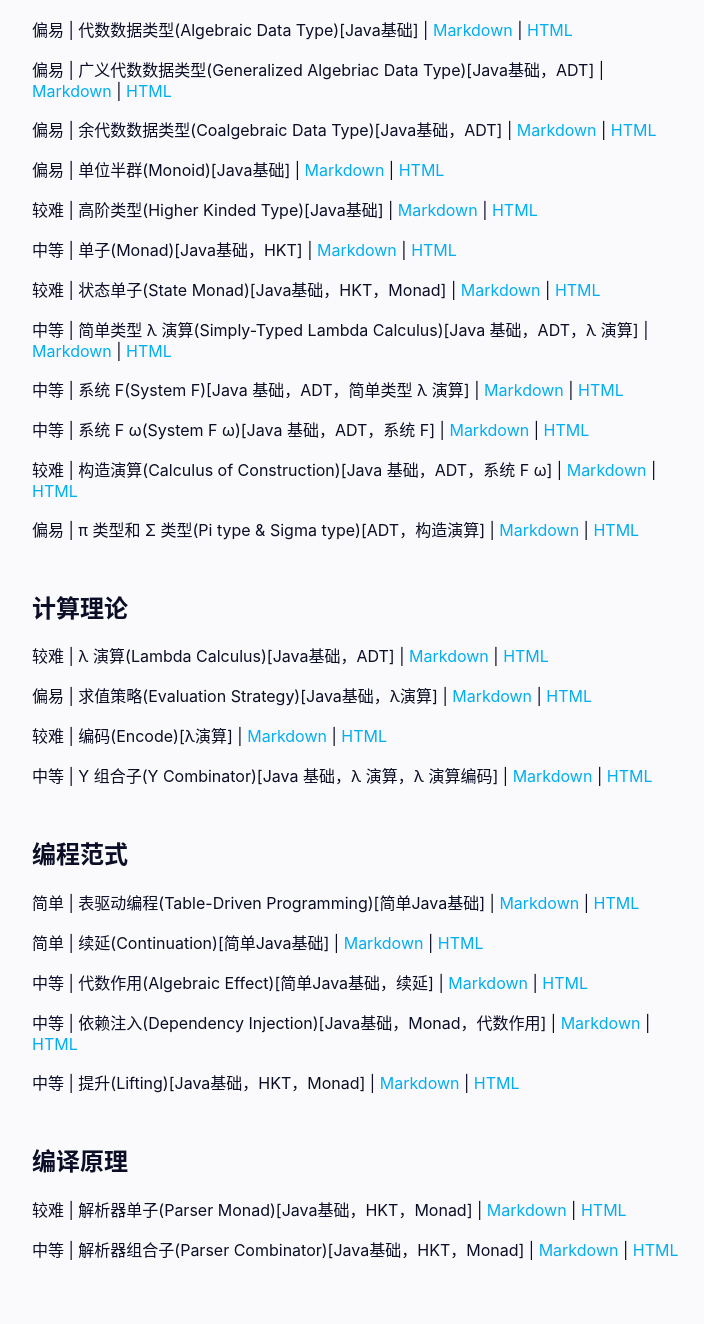
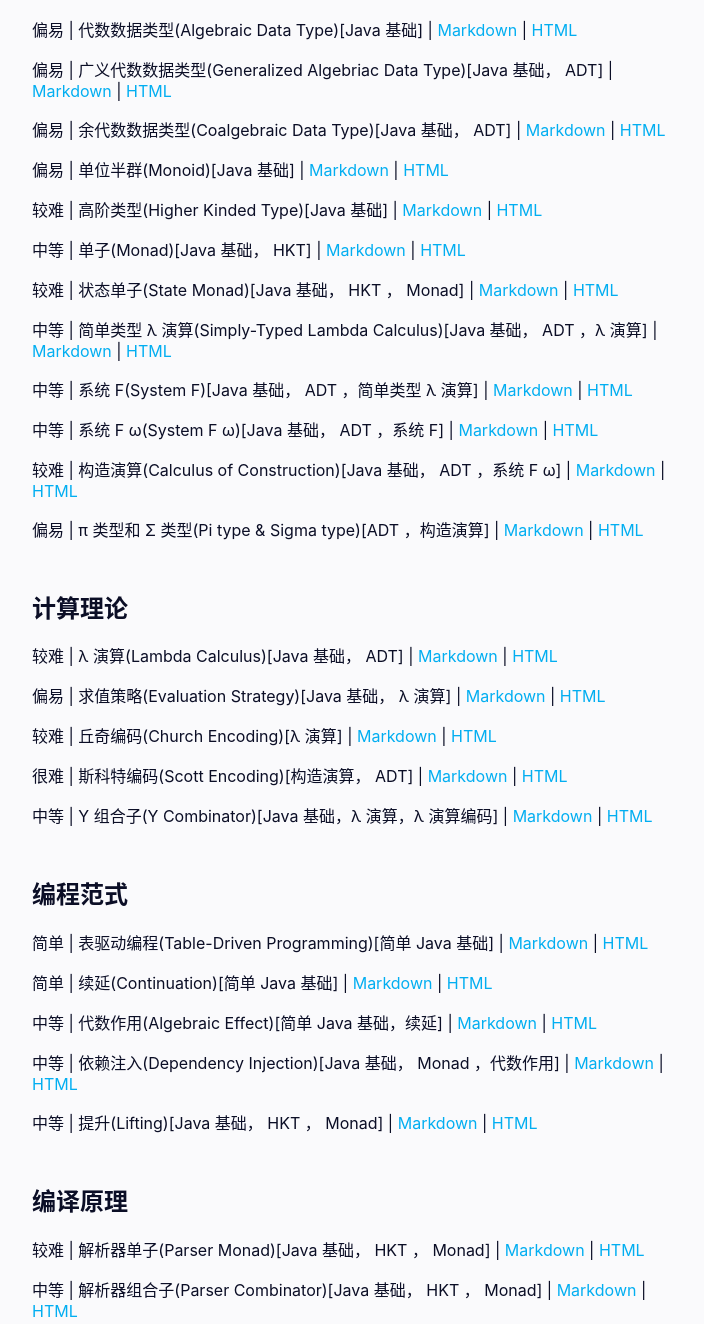
Before and after one commit to niltok/magic-in-ten-mins, a plain HTML site: page index.html in a window 1280 px wide. Shown: the part 564-1888 px from the top of the page, without its empty margins (283-987 px from the left). Drawn offline with Linux system fonts and the light colour scheme.

Commit message:
fix(Lambda) typo

```diff
--- a/index.html
+++ b/index.html
@@ -31,81 +31,84 @@ a { color: #02AEF1; text-decoration: none; }
 <p>抽象与组合</p>
 <p>希望能在十分钟内教会你一样魔法</p>
 <p>QQ群：1070975853 |
-<a href="https://t.me/joinchat/Gla40h2ZvlSrqImOMaMUEA">Telegram Group</a></p>
+<a href="https://t.me/joinchat/HZm-VAAFTrIxoxQQ">Telegram Group</a></p>
 <blockquote>
 <p>目录中方括号里的是前置技能。</p>
 </blockquote>
 <h2 id="类型系统">类型系统</h2>
-<p>偏易 | 代数数据类型(Algebraic Data Type)[Java基础] |
+<p>偏易 | 代数数据类型(Algebraic Data Type)[Java 基础] |
 <a href="doc/ADT.md">Markdown</a> |
 <a href="https://goldimax.github.io/magic-in-ten-mins/html/ADT.html">HTML</a></p>
-<p>偏易 | 广义代数数据类型(Generalized Algebriac Data Type)[Java基础，ADT] |
+<p>偏易 | 广义代数数据类型(Generalized Algebriac Data Type)[Java 基础， ADT] |
 <a href="doc/GADT.md">Markdown</a> |
 <a href="https://goldimax.github.io/magic-in-ten-mins/html/GADT.html">HTML</a></p>
-<p>偏易 | 余代数数据类型(Coalgebraic Data Type)[Java基础，ADT] |
+<p>偏易 | 余代数数据类型(Coalgebraic Data Type)[Java 基础， ADT] |
 <a href="doc/CoData.md">Markdown</a> |
 <a href="https://goldimax.github.io/magic-in-ten-mins/html/CoData.html">HTML</a></p>
-<p>偏易 | 单位半群(Monoid)[Java基础] |
+<p>偏易 | 单位半群(Monoid)[Java 基础] |
 <a href="doc/Monoid.md">Markdown</a> |
 <a href="https://goldimax.github.io/magic-in-ten-mins/html/Monoid.html">HTML</a></p>
-<p>较难 | 高阶类型(Higher Kinded Type)[Java基础] |
+<p>较难 | 高阶类型(Higher Kinded Type)[Java 基础] |
 <a href="doc/HKT.md">Markdown</a> |
 <a href="https://goldimax.github.io/magic-in-ten-mins/html/HKT.html">HTML</a></p>
-<p>中等 | 单子(Monad)[Java基础，HKT] |
+<p>中等 | 单子(Monad)[Java 基础， HKT] |
 <a href="doc/Monad.md">Markdown</a> |
 <a href="https://goldimax.github.io/magic-in-ten-mins/html/Monad.html">HTML</a></p>
-<p>较难 | 状态单子(State Monad)[Java基础，HKT，Monad] |
+<p>较难 | 状态单子(State Monad)[Java 基础， HKT ， Monad] |
 <a href="doc/StateMonad.md">Markdown</a> |
 <a href="https://goldimax.github.io/magic-in-ten-mins/html/StateMonad.html">HTML</a></p>
-<p>中等 | 简单类型 λ 演算(Simply-Typed Lambda Calculus)[Java 基础，ADT，λ 演算] |
+<p>中等 | 简单类型 λ 演算(Simply-Typed Lambda Calculus)[Java 基础， ADT ，λ 演算] |
 <a href="doc/STLC.md">Markdown</a> |
 <a href="https://goldimax.github.io/magic-in-ten-mins/html/STLC.html">HTML</a></p>
-<p>中等 | 系统 F(System F)[Java 基础，ADT，简单类型 λ 演算] |
+<p>中等 | 系统 F(System F)[Java 基础， ADT ，简单类型 λ 演算] |
 <a href="doc/SystemF.md">Markdown</a> |
 <a href="https://goldimax.github.io/magic-in-ten-mins/html/SystemF.html">HTML</a></p>
-<p>中等 | 系统 F ω(System F ω)[Java 基础，ADT，系统 F] |
+<p>中等 | 系统 F ω(System F ω)[Java 基础， ADT ，系统 F] |
 <a href="doc/SysFO.md">Markdown</a> |
 <a href="https://goldimax.github.io/magic-in-ten-mins/html/SysFO.html">HTML</a></p>
-<p>较难 | 构造演算(Calculus of Construction)[Java 基础，ADT，系统 F ω] |
+<p>较难 | 构造演算(Calculus of Construction)[Java 基础， ADT ，系统 F ω] |
 <a href="doc/CoC.md">Markdown</a> |
 <a href="https://goldimax.github.io/magic-in-ten-mins/html/CoC.html">HTML</a></p>
-<p>偏易 | π 类型和 Σ 类型(Pi type &amp; Sigma type)[ADT，构造演算] |
+<p>偏易 | π 类型和 Σ 类型(Pi type &amp; Sigma type)[ADT ，构造演算] |
 <a href="doc/PiSigma.md">Markdown</a> |
 <a href="https://goldimax.github.io/magic-in-ten-mins/html/PiSigma.html">HTML</a></p>
 <h2 id="计算理论">计算理论</h2>
-<p>较难 | λ 演算(Lambda Calculus)[Java基础，ADT] |
+<p>较难 | λ 演算(Lambda Calculus)[Java 基础， ADT] |
 <a href="doc/Lambda.md">Markdown</a> |
 <a href="https://goldimax.github.io/magic-in-ten-mins/html/Lambda.html">HTML</a></p>
-<p>偏易 | 求值策略(Evaluation Strategy)[Java基础，λ演算] |
+<p>偏易 | 求值策略(Evaluation Strategy)[Java 基础， λ 演算] |
 <a href="doc/EvalStrategy.md">Markdown</a> |
 <a href="https://goldimax.github.io/magic-in-ten-mins/html/EvalStrategy.html">HTML</a></p>
-<p>较难 | 编码(Encode)[λ演算] |
-<a href="doc/Encode.md">Markdown</a> |
-<a href="https://goldimax.github.io/magic-in-ten-mins/html/Encode.html">HTML</a></p>
+<p>较难 | 丘奇编码(Church Encoding)[λ 演算] |
+<a href="doc/ChurchE.md">Markdown</a> |
+<a href="https://goldimax.github.io/magic-in-ten-mins/html/ChurchE.html">HTML</a></p>
+<p>很难 | 斯科特编码(Scott Encoding)[构造演算， ADT] |
+<a href="doc/ScottE.md">Markdown</a> |
+<a href="https://goldimax.github.io/magic-in-ten-mins/html/ScottE.html">HTML</a></p>
 <p>中等 | Y 组合子(Y Combinator)[Java 基础，λ 演算，λ 演算编码] |
 <a href="doc/YCombinator.md">Markdown</a> |
 <a href="https://goldimax.github.io/magic-in-ten-mins/html/YCombinator.html">HTML</a></p>
 <h2 id="编程范式">编程范式</h2>
-<p>简单 | 表驱动编程(Table-Driven Programming)[简单Java基础] |
+<p>简单 | 表驱动编程(Table-Driven Programming)[简单 Java 基础] |
 <a href="doc/TableDriven.md">Markdown</a> |
 <a href="https://goldimax.github.io/magic-in-ten-mins/html/TableDriven.html">HTML</a></p>
-<p>简单 | 续延(Continuation)[简单Java基础] |
+<p>简单 | 续延(Continuation)[简单 Java 基础] |
 <a href="doc/Continuation.md">Markdown</a> |
 <a href="https://goldimax.github.io/magic-in-ten-mins/html/Continuation.html">HTML</a></p>
-<p>中等 | 代数作用(Algebraic Effect)[简单Java基础，续延] |
+<p>中等 | 代数作用(Algebraic Effect)[简单 Java 基础，续延] |
 <a href="doc/Algeff.md">Markdown</a> |
 <a href="https://goldimax.github.io/magic-in-ten-mins/html/Algeff.html">HTML</a></p>
-<p>中等 | 依赖注入(Dependency Injection)[Java基础，Monad，代数作用] |
+<p>中等 | 依赖注入(Dependency Injection)[Java 基础， Monad ，代数作用] |
 <a href="doc/DepsInj.md">Markdown</a> |
 <a href="https://goldimax.github.io/magic-in-ten-mins/html/DepsInj.html">HTML</a></p>
-<p>中等 | 提升(Lifting)[Java基础，HKT，Monad] |
+<p>中等 | 提升(Lifting)[Java 基础， HKT ， Monad] |
 <a href="doc/Lifting.md">Markdown</a> |
 <a href="https://goldimax.github.io/magic-in-ten-mins/html/Lifting.html">HTML</a></p>
 <h2 id="编译原理">编译原理</h2>
-<p>较难 | 解析器单子(Parser Monad)[Java基础，HKT，Monad] |
+<p>较难 | 解析器单子(Parser Monad)[Java 基础， HKT ， Monad] |
 <a href="doc/ParserM.md">Markdown</a> |
 <a href="https://goldimax.github.io/magic-in-ten-mins/html/ParserM.html">HTML</a></p>
-<p>中等 | 解析器组合子(Parser Combinator)[Java基础，HKT，Monad] |
+<p>中等 | 解析器组合子(Parser Combinator)[Java 基础， HKT ， Monad] |
 <a href="doc/Parsec.md">Markdown</a> |
 <a href="https://goldimax.github.io/magic-in-ten-mins/html/Parsec.html">HTML</a></p>
 </body>
```
Also changed, not shown: doc/Lambda.md (+1 -1 lines), html/Lambda.html (+1 -1 lines), readme.md.
